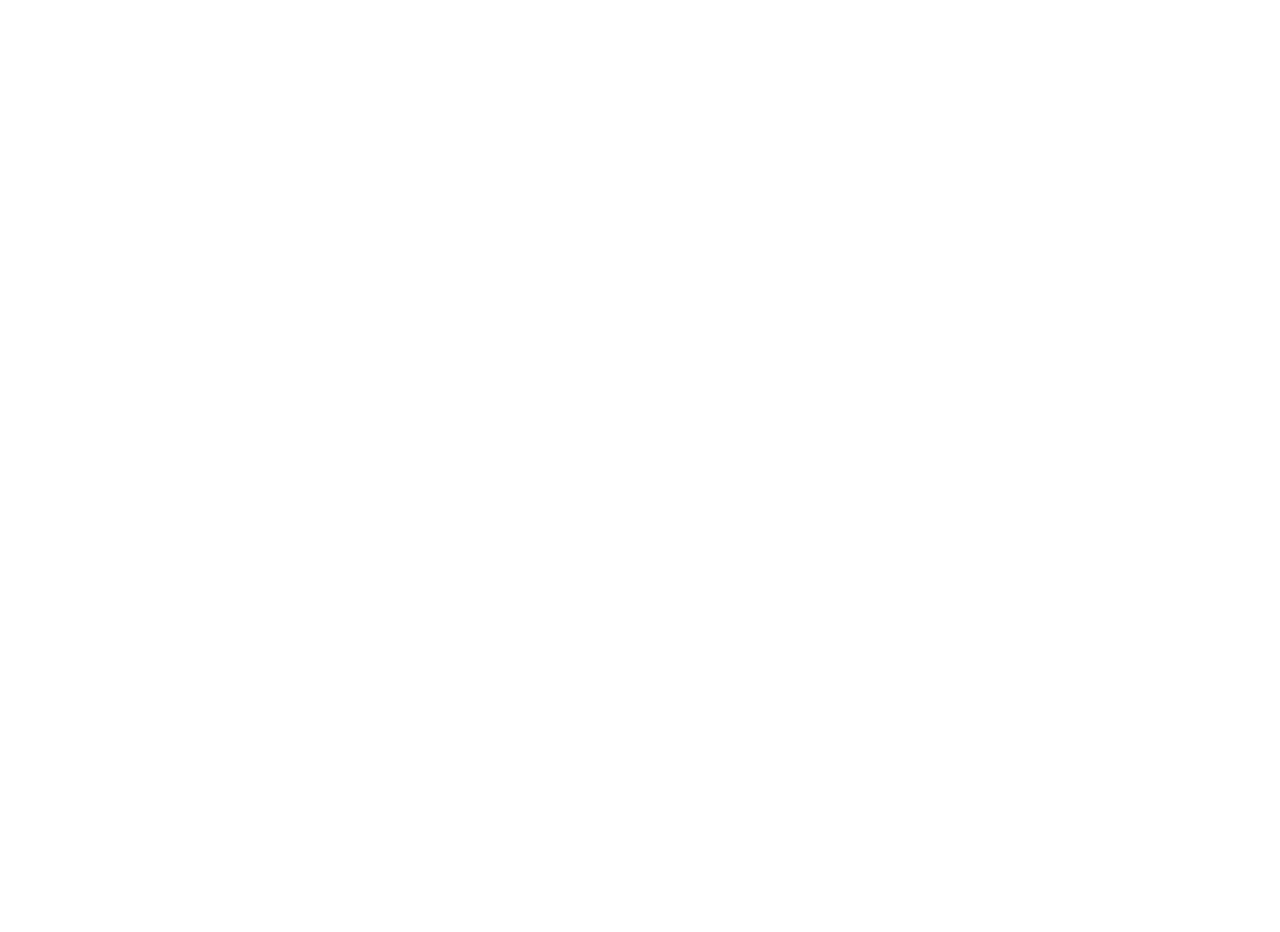
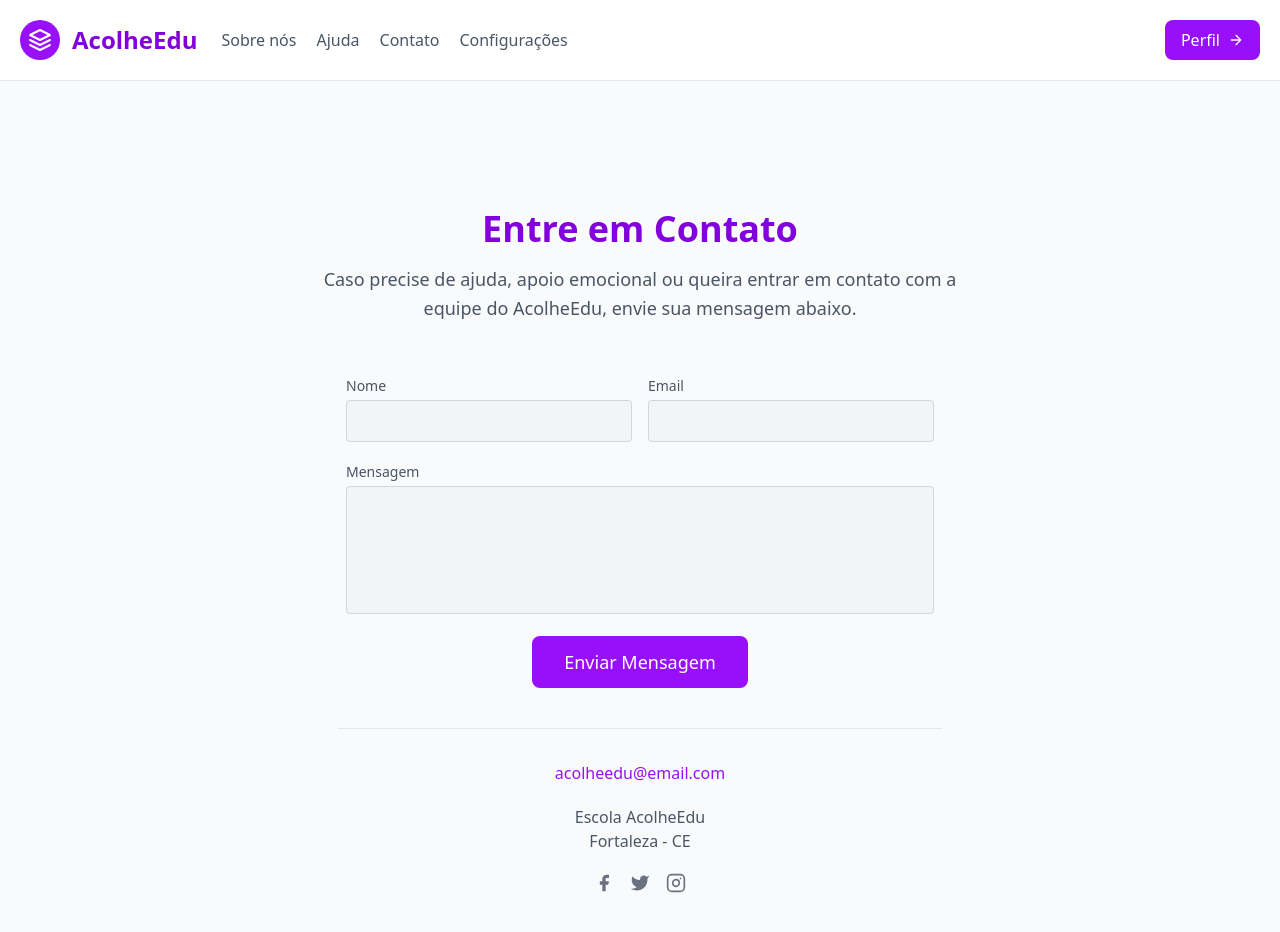
Before and after one commit to LucasHenriqueAl/acolheEdu, a React (Vite) app: page /contato in a window 1280 px wide. Before the commit this address had no page. Shown: the top 932 px of the page. Before the commit the page ends 800 px from the top, so only its background shows below. Built offline with nearby package versions, Linux system fonts and the light colour scheme.

Commit message:
Adicionado pagina de contato, adicionado componente de contato.

```diff
--- /dev/null
+++ b/src/components/ContatoComponente.tsx
@@ -0,0 +1,186 @@
+export default function ContatoComponente() {
+  return (
+    <section className="relative body-font text-gray-600">
+
+      <div className="container mx-auto px-5 py-24">
+
+        {/* Título */}
+        <div className="mb-12 flex w-full flex-col text-center">
+
+          <h1 className="mb-4 text-4xl font-extrabold text-purple-700">
+            Entre em Contato
+          </h1>
+
+          <p className="mx-auto max-w-2xl text-lg leading-relaxed text-gray-600">
+            Caso precise de ajuda, apoio emocional ou queira entrar em contato
+            com a equipe do AcolheEdu, envie sua mensagem abaixo.
+          </p>
+
+        </div>
+
+        {/* Formulário */}
+        <div className="mx-auto md:w-2/3 lg:w-1/2">
+
+          <div className="-m-2 flex flex-wrap">
+
+            {/* Nome */}
+            <div className="w-1/2 p-2">
+              <div className="relative">
+
+                <label
+                  htmlFor="name"
+                  className="text-sm leading-7 text-gray-600"
+                >
+                  Nome
+                </label>
+
+                <input
+                  type="text"
+                  id="name"
+                  name="name"
+                  className="w-full rounded border border-gray-300 bg-gray-100 bg-opacity-50 px-3 py-2 text-base text-gray-700 outline-none transition duration-200 ease-in-out focus:border-purple-500 focus:bg-white focus:ring-2 focus:ring-purple-200"
+                />
+
+              </div>
+            </div>
+
+            {/* Email */}
+            <div className="w-1/2 p-2">
+              <div className="relative">
+
+                <label
+                  htmlFor="email"
+                  className="text-sm leading-7 text-gray-600"
+                >
+                  Email
+                </label>
+
+                <input
+                  type="email"
+                  id="email"
+                  name="email"
+                  className="w-full rounded border border-gray-300 bg-gray-100 bg-opacity-50 px-3 py-2 text-base text-gray-700 outline-none transition duration-200 ease-in-out focus:border-purple-500 focus:bg-white focus:ring-2 focus:ring-purple-200"
+                />
+
+              </div>
+            </div>
+
+            {/* Mensagem */}
+            <div className="w-full p-2">
+              <div className="relative">
+
+                <label
+                  htmlFor="message"
+                  className="text-sm leading-7 text-gray-600"
+                >
+                  Mensagem
+                </label>
+
+                <textarea
+                  id="message"
+                  name="message"
+                  className="h-32 w-full resize-none rounded border border-gray-300 bg-gray-100 bg-opacity-50 px-3 py-2 text-base text-gray-700 outline-none transition duration-200 ease-in-out focus:border-purple-500 focus:bg-white focus:ring-2 focus:ring-purple-200"
+                ></textarea>
+
+              </div>
+            </div>
+
+            {/* Botão */}
+            <div className="w-full p-2">
+
+              <button
+                className="mx-auto flex rounded-lg bg-purple-600 px-8 py-3 text-lg text-white transition hover:bg-purple-700"
+              >
+                Enviar Mensagem
+              </button>
+
+            </div>
+
+            {/* Informações */}
+            <div className="mt-8 w-full border-t border-gray-200 p-2 pt-8 text-center">
+
+              <a className="text-purple-600">
+                acolheedu@email.com
+              </a>
+
+              <p className="my-5 leading-normal">
+                Escola AcolheEdu
+                <br />
+                Fortaleza - CE
+              </p>
+
+              {/* Redes sociais */}
+              <span className="inline-flex">
+
+                {/* Facebook */}
+                <a className="text-gray-500">
+
+                  <svg
+                    fill="currentColor"
+                    strokeLinecap="round"
+                    strokeLinejoin="round"
+                    strokeWidth="2"
+                    className="h-5 w-5"
+                    viewBox="0 0 24 24"
+                  >
+                    <path d="M18 2h-3a5 5 0 00-5 5v3H7v4h3v8h4v-8h3l1-4h-4V7a1 1 0 011-1h3z"></path>
+                  </svg>
+
+                </a>
+
+                {/* Twitter */}
+                <a className="ml-4 text-gray-500">
+
+                  <svg
+                    fill="currentColor"
+                    strokeLinecap="round"
+                    strokeLinejoin="round"
+                    strokeWidth="2"
+                    className="h-5 w-5"
+                    viewBox="0 0 24 24"
+                  >
+                    <path d="M23 3a10.9 10.9 0 01-3.14 1.53 4.48 4.48 0 00-7.86 3v1A10.66 10.66 0 013 4s-4 9 5 13a11.64 11.64 0 01-7 2c9 5 20 0 20-11.5a4.5 4.5 0 00-.08-.83A7.72 7.72 0 0023 3z"></path>
+                  </svg>
+
+                </a>
+
+                {/* Instagram */}
+                <a className="ml-4 text-gray-500">
+
+                  <svg
+                    fill="none"
+                    stroke="currentColor"
+                    strokeLinecap="round"
+                    strokeLinejoin="round"
+                    strokeWidth="2"
+                    className="h-5 w-5"
+                    viewBox="0 0 24 24"
+                  >
+                    <rect
+                      width="20"
+                      height="20"
+                      x="2"
+                      y="2"
+                      rx="5"
+                      ry="5"
+                    ></rect>
+
+                    <path d="M16 11.37A4 4 0 1112.63 8 4 4 0 0116 11.37zm1.5-4.87h.01"></path>
+
+                  </svg>
+
+                </a>
+
+              </span>
+
+            </div>
+
+          </div>
+
+        </div>
+
+      </div>
+
+    </section>
+  )
+}
--- a/src/components/MenuNavegacao.tsx
+++ b/src/components/MenuNavegacao.tsx
@@ -1,4 +1,8 @@
+import { useNavigate } from 'react-router-dom'
+
 export default function MenuNavegacao() {
+  const navigate = useNavigate()
+
   return (
     <header className="border-b border-gray-200 bg-white shadow-sm">
       <div className="container mx-auto flex flex-col items-center p-5 md:flex-row">
@@ -38,7 +42,10 @@
             Contato
           </a>
 
-          <a className="mr-5 cursor-pointer text-gray-600 hover:text-purple-700">
+          <a
+            onClick={() => navigate('/contato')}
+            className="mr-5 cursor-pointer text-gray-600 hover:text-purple-700"
+          >
             Configurações
           </a>
 
--- a/src/main.tsx
+++ b/src/main.tsx
@@ -4,11 +4,12 @@
 import {
   BrowserRouter,
   Routes,
- Route
+  Route
 } from 'react-router-dom'
 
 import App from './App.tsx'
 import { TelaInicial } from './pages/TelaInicial.tsx'
+import { Contato } from './pages/Contato.tsx'
 
 import './index.css'
 
@@ -18,6 +19,7 @@
       <Routes>
         <Route path="/" element={<App />} />
         <Route path="/inicio" element={<TelaInicial />} />
+        <Route path="/contato" element={<Contato />} />
       </Routes>
     </BrowserRouter>
   </StrictMode>,
--- /dev/null
+++ b/src/pages/Contato.tsx
@@ -0,0 +1,14 @@
+import MenuNavegacao from '../components/MenuNavegacao'
+import ContatoComponente from '../components/ContatoComponente'
+
+export function Contato() {
+  return (
+    <>
+      <MenuNavegacao />
+
+      <main className="min-h-screen bg-gray-50 p-8">
+        <ContatoComponente />
+      </main>
+    </>
+  )
+}
--- a/src/pages/TelaInicial.tsx
+++ b/src/pages/TelaInicial.tsx
@@ -20,7 +20,7 @@
               AcolheEdu
             </h1>
 
-            <p className="mx-auto max-w-3xl text-lg leading-relaxed text-gray-600">
+            <p className="mx-auto max-w-4xl text-2xl font-medium leading-relaxed text-gray-700">
               Uma plataforma acolhedora desenvolvida para aproximar estudantes
               da psicóloga escolar, promovendo apoio emocional, escuta ativa,
               bem-estar e segurança dentro do ambiente escolar.
```
